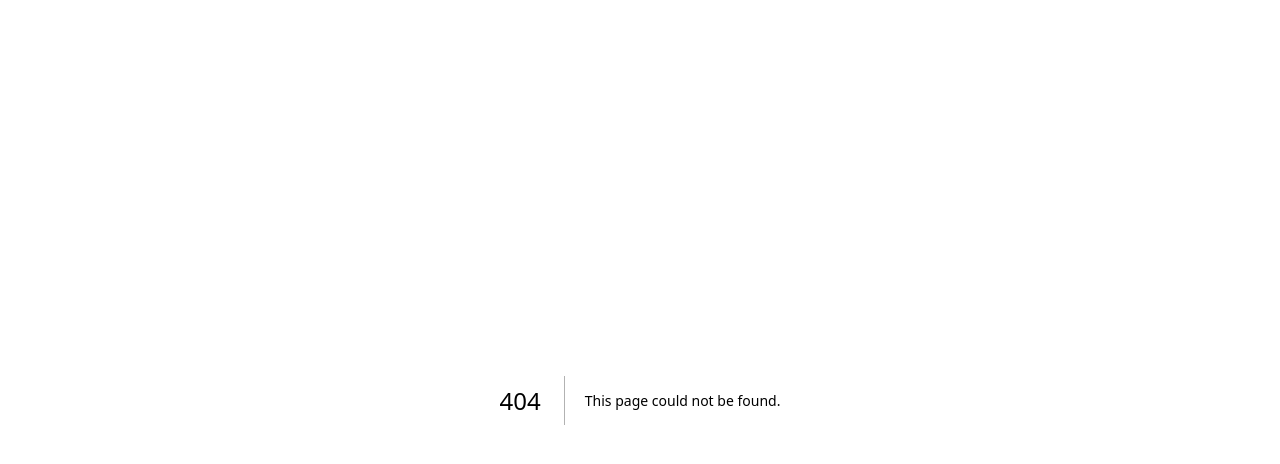
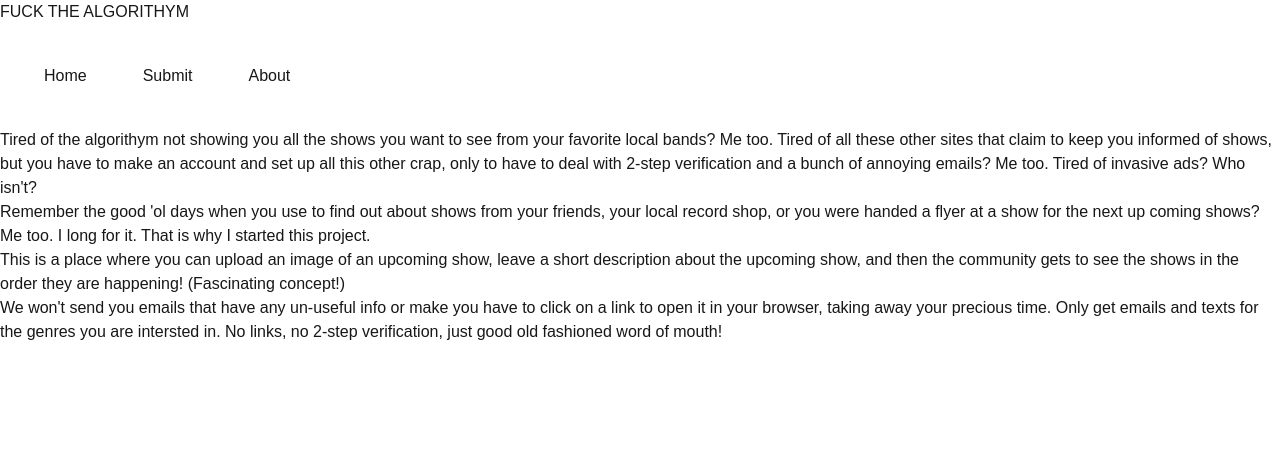
Before and after one commit to jbunds801/wordofmouth, a Next.js app: page /about in a window 1280 px wide. Before the commit this address had no page. Shown: the top 464 px of the page. Built offline with nearby package versions, Linux system fonts and the light colour scheme.

Commit message:
first commit

```diff
--- /dev/null
+++ b/src/app/about/page.tsx
@@ -0,0 +1,28 @@
+import React from 'react'
+
+const About = () => {
+    return (
+        <div>
+            <p>Tired of the algorithym not showing you all the shows you want to see from your
+                favorite local bands? Me too. Tired of all these other sites that claim to keep you
+                informed of shows, but you have to make an account and set up all this other crap,
+                only to have to deal with 2-step verification and a bunch of annoying emails? Me too.
+                Tired of invasive ads? Who isn't?</p>
+
+            <p>Remember the good 'ol days when you use to find out about shows from your friends,
+                your local record shop, or you were handed a flyer at a show for the next up coming
+                shows? Me too. I long for it. That is why I started this project.</p>
+
+            <p>This is a place where you can upload an image of an upcoming show, leave a short
+                description about the upcoming show, and then the community gets to see the shows
+                in the order they are happening!  &#40;Fascinating concept!&#41;</p>
+
+            <p>We won't send you emails that have any un-useful info or make you have to click on a
+                link to open it in your browser, taking away your precious time. Only get emails and texts
+                for the genres you are intersted in. No links, no 2-step verification, just good old
+                fashioned word of mouth!</p>
+        </div>
+    );
+};
+
+export default About
--- a/src/app/layout.tsx
+++ b/src/app/layout.tsx
@@ -1,6 +1,8 @@
 import type { Metadata } from "next";
 import { Geist, Geist_Mono } from "next/font/google";
 import "./globals.css";
+import NavBar from "@/components/NavBar";
+import Header from "@/components/Header";
 
 const geistSans = Geist({
   variable: "--font-geist-sans",
@@ -23,7 +25,11 @@ export default function RootLayout({ children }: LayoutProps<"/">) {
       lang="en"
       className={`${geistSans.variable} ${geistMono.variable} h-full antialiased`}
     >
-      <body className="min-h-full flex flex-col">{children}</body>
+      <body className="min-h-full flex flex-col">
+        <header>FUCK THE ALGORITHYM</header>
+        <NavBar />
+        <section>{children}</section>
+      </body>
     </html>
   );
 }
--- a/src/app/page.tsx
+++ b/src/app/page.tsx
@@ -1,69 +1,28 @@
-import Image from "next/image";
+//import Image from "next/image";
 
 export default function Home() {
+
   return (
-    <div className="flex flex-col flex-1 items-center justify-center bg-zinc-50 font-sans dark:bg-black">
-      <main className="flex flex-1 w-full max-w-3xl flex-col items-center justify-between py-32 px-16 bg-white dark:bg-black sm:items-start">
-        <Image
-          className="dark:invert h-5 w-[100px]"
-          src="/next.svg"
-          alt="Next.js logo"
-          width={100}
-          height={20}
-          priority
-        />
-        <div className="flex flex-col items-center gap-6 text-center sm:items-start sm:text-left">
-          <h1 className="max-w-xs text-3xl font-semibold leading-10 tracking-tight text-black dark:text-zinc-50">
-            To get started, edit the{" "}
-            <code className="rounded bg-black/[.06] px-1.5 py-0.5 font-mono text-[0.9em] dark:bg-white/[.08]">
-              page.tsx
-            </code>{" "}
-            file.
-          </h1>
-          <p className="max-w-md text-lg leading-8 text-zinc-600 dark:text-zinc-400">
-            Looking for a starting point or more instructions? Head over to{" "}
-            <a
-              href="https://vercel.com/templates?framework=next.js&utm_source=create-next-app&utm_medium=appdir-template-tw&utm_campaign=create-next-app"
-              className="font-medium text-zinc-950 dark:text-zinc-50"
-            >
-              Templates
-            </a>{" "}
-            or the{" "}
-            <a
-              href="https://nextjs.org/learn?utm_source=create-next-app&utm_medium=appdir-template-tw&utm_campaign=create-next-app"
-              className="font-medium text-zinc-950 dark:text-zinc-50"
-            >
-              Learning
-            </a>{" "}
-            center.
-          </p>
+    <div>
+      <h1 className="text-4xl font-bold">list of shows</h1>
+
+      <p>filters</p>
+
+      <div>
+        <p>------------</p>
+        <div className="flex gap-2">
+          <p>headline</p>
+          <p>flyer img</p>
         </div>
-        <div className="flex flex-col gap-4 text-base font-medium sm:flex-row">
-          <a
-            className="flex h-12 w-full items-center justify-center gap-2 rounded-full bg-foreground px-5 text-background transition-colors hover:bg-[#383838] dark:hover:bg-[#ccc] md:w-[158px]"
-            href="https://vercel.com/new?utm_source=create-next-app&utm_medium=appdir-template-tw&utm_campaign=create-next-app"
-            target="_blank"
-            rel="noopener noreferrer"
-          >
-            <Image
-              className="dark:invert h-[14px] w-4"
-              src="/vercel.svg"
-              alt="Vercel logomark"
-              width={16}
-              height={14}
-            />
-            Deploy Now
-          </a>
-          <a
-            className="flex h-12 w-full items-center justify-center rounded-full border border-solid border-black/[.08] px-5 transition-colors hover:border-transparent hover:bg-black/[.04] dark:border-white/[.145] dark:hover:bg-[#1a1a1a] md:w-[158px]"
-            href="https://nextjs.org/docs?utm_source=create-next-app&utm_medium=appdir-template-tw&utm_campaign=create-next-app"
-            target="_blank"
-            rel="noopener noreferrer"
-          >
-            Documentation
-          </a>
+      </div>
+
+      <div>
+        <p>------------</p>
+        <div className="flex gap-2">
+          <p>headline</p>
+          <p>flyer img</p>
         </div>
-      </main>
+      </div>
     </div>
   );
 }
--- /dev/null
+++ b/src/app/submit/page.tsx
@@ -0,0 +1,9 @@
+import React from 'react'
+
+const Submit = () => {
+    return (
+        <div>Submit</div>
+    );
+};
+
+export default Submit
--- /dev/null
+++ b/src/components/NavBar.tsx
@@ -0,0 +1,40 @@
+import Link from "next/link";
+import React from "react";
+
+const NavBar: React.FC = () => {
+
+    return (
+        <nav>
+            <div className="hidden sm:block">
+                <ul className="text-xs sm:text-base font-medium flex flex-row p-8 mt-0 space-x-8">
+                    <li>
+                        <Link
+                            href="/"
+                            className="block py-2 px-3"
+                        >
+                            Home
+                        </Link>
+                    </li>
+                    <li>
+                        <Link
+                            href="/submit"
+                            className="block py-2 px-3"
+                        >
+                            Submit
+                        </Link>
+                    </li>
+                    <li>
+                        <Link
+                            href="/about"
+                            className="block py-2 px-3"
+                        >
+                            About
+                        </Link>
+                    </li>
+                </ul>
+            </div>
+        </nav>
+    );
+};
+
+export default NavBar
```
